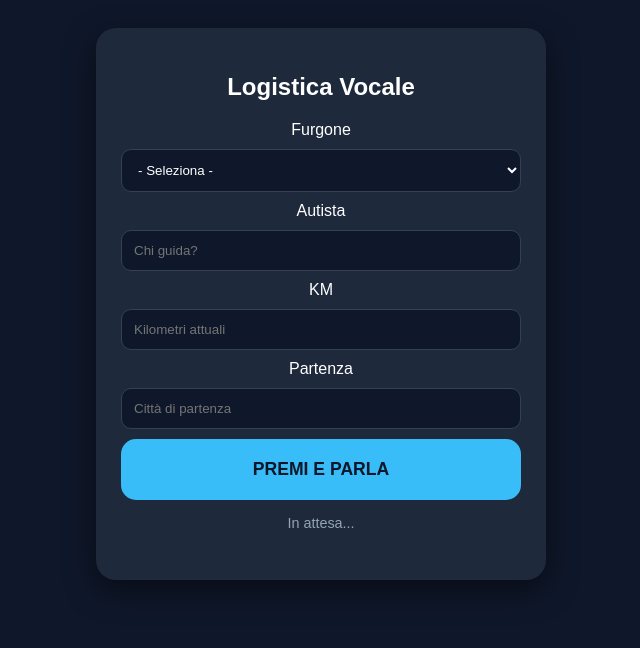
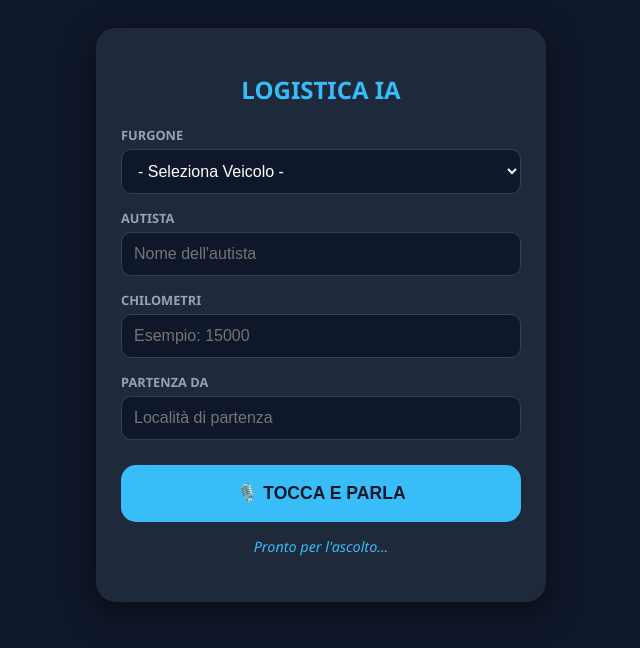
Before and after one commit to valerio121291/furgoni-uscite, a Flask app: page / in a window 1280 px wide. Shown: the top 648 px of the page, without its empty margins (319-959 px from the left). Run offline with Flask 3, Linux system fonts and the light colour scheme.

Commit message:
Update form.html

```diff
--- a/templates/form.html
+++ b/templates/form.html
@@ -2,104 +2,119 @@
 <html lang="it">
 <head>
     <meta charset="UTF-8">
-    <title>Test IA Logistica</title>
+    <meta name="viewport" content="width=device-width, initial-scale=1.0">
+    <title>Logistica Vocale IA</title>
     <style>
-        body { font-family: sans-serif; background: #0f172a; color: white; padding: 20px; text-align: center; }
-        .box { max-width: 400px; margin: auto; background: #1e293b; padding: 25px; border-radius: 20px; box-shadow: 0 10px 30px rgba(0,0,0,0.5); }
-        input, select { width: 100%; padding: 12px; margin: 10px 0; border-radius: 10px; border: 1px solid #334155; background: #0f172a; color: white; box-sizing: border-box; }
-        .mic-btn { background: #38bdf8; color: #0f172a; padding: 20px; width: 100%; border: none; border-radius: 15px; cursor: pointer; font-weight: bold; font-size: 1.1rem; }
-        .recording { background: #ef4444; animation: pulse 1s infinite; }
-        #status { margin-top: 15px; color: #94a3b8; font-size: 0.9rem; min-height: 40px; }
-        @keyframes pulse { 0% { opacity: 1; } 50% { opacity: 0.5; } 100% { opacity: 1; } }
+        body { font-family: 'Segoe UI', sans-serif; background: #0f172a; color: white; padding: 20px; display: flex; justify-content: center; }
+        .box { width: 100%; max-width: 400px; background: #1e293b; padding: 25px; border-radius: 20px; box-shadow: 0 10px 30px rgba(0,0,0,0.5); }
+        h2 { text-align: center; color: #38bdf8; margin-bottom: 20px; }
+        label { display: block; margin-top: 15px; color: #94a3b8; font-size: 0.8rem; font-weight: bold; text-transform: uppercase; }
+        input, select { width: 100%; padding: 12px; margin-top: 5px; border-radius: 10px; border: 1px solid #334155; background: #0f172a; color: white; box-sizing: border-box; font-size: 1rem; }
+        input:focus, select:focus { border-color: #38bdf8; outline: none; }
+        .mic-btn { background: #38bdf8; color: #0f172a; padding: 18px; width: 100%; border: none; border-radius: 15px; cursor: pointer; font-weight: 900; font-size: 1.1rem; margin-top: 25px; text-transform: uppercase; transition: 0.3s; }
+        .mic-btn.recording { background: #ef4444; animation: pulse 1.5s infinite; }
+        #status { margin-top: 15px; color: #38bdf8; font-size: 0.9rem; text-align: center; min-height: 40px; font-style: italic; }
+        @keyframes pulse { 0% { opacity: 1; } 50% { opacity: 0.6; } 100% { opacity: 1; } }
     </style>
 </head>
 <body>
 
 <div class="box">
-    <h2>Logistica Vocale</h2>
+    <h2>LOGISTICA IA</h2>
 
     <label>Furgone</label>
     <select id="targa_select">
-        <option value="">- Seleziona -</option>
+        <option value="">- Seleziona Veicolo -</option>
         <option value="GA087CH">Piccolo (GA087CH)</option>
         <option value="GX942TS">Medio (GX942TS)</option>
         <option value="GG862HC">Grande (GG862HC)</option>
     </select>
 
     <label>Autista</label>
-    <input type="text" id="autista_input" placeholder="Chi guida?">
+    <input type="text" id="autista_input" placeholder="Nome dell'autista">
 
-    <label>KM</label>
-    <input type="number" id="km_input" placeholder="Kilometri attuali">
+    <label>Chilometri</label>
+    <input type="number" id="km_input" placeholder="Esempio: 15000">
 
-    <label>Partenza</label>
-    <input type="text" id="partenza_input" placeholder="Città di partenza">
+    <label>Partenza da</label>
+    <input type="text" id="partenza_input" placeholder="Località di partenza">
 
-    <button class="mic-btn" id="mic-btn">PREMI E PARLA</button>
-    <div id="status">In attesa...</div>
+    <button class="mic-btn" id="micBtn">🎙️ Tocca e Parla</button>
+    <div id="status">Pronto per l'ascolto...</div>
 </div>
 
 <script>
-    const micBtn = document.getElementById('mic-btn');
+    const micBtn = document.getElementById('micBtn');
     const status = document.getElementById('status');
 
     if ('webkitSpeechRecognition' in window) {
         const recognition = new webkitSpeechRecognition();
         recognition.lang = 'it-IT';
-        recognition.interimResults = false;
+        recognition.interimResults = true; // Ti permette di vedere cosa capisce mentre parli
 
         micBtn.onclick = () => {
             recognition.start();
             micBtn.classList.add('recording');
-            status.innerText = "Ti ascolto...";
+            status.innerText = "Ti sto ascoltando...";
         };
 
         recognition.onresult = (event) => {
-            const testo = event.results[0][0].transcript;
+            let transcript = event.results[0][0].transcript;
+            status.innerText = "Capito: " + transcript;
+
+            if (event.results[0].isFinal) {
                 micBtn.classList.remove('recording');
-            status.innerText = "Analisi: " + testo;
+                status.innerText = "Analisi dati con Perplexity...";
 
                 fetch('/elabora_voce', {
                     method: 'POST',
                     headers: {'Content-Type': 'application/json'},
-                body: JSON.stringify({testo: testo})
+                    body: JSON.stringify({testo: transcript})
                 })
                 .then(res => res.json())
                 .then(data => {
-                console.log("DATI IA:", data); // Fondamentale per il debug
+                    console.log("Dati ricevuti:", data);
 
-                // COMPILAZIONE SICURA
-                if(data.targa) {
-                    const select = document.getElementById('targa_select');
-                    select.value = data.targa;
-                    console.log("Impostata Targa:", data.targa);
+                    // 1. Compilazione Targa
+                    if (data.targa) {
+                        document.getElementById('targa_select').value = data.targa;
                     }
 
-                if(data.autista) {
+                    // 2. Compilazione Autista
+                    if (data.autista) {
                         document.getElementById('autista_input').value = data.autista;
-                    console.log("Impostato Autista:", data.autista);
                     }
 
-                if(data.km) {
-                    document.getElementById('km_input').value = data.km;
-                    console.log("Impostati KM:", data.km);
+                    // 3. Compilazione KM (pulizia da testo e simboli)
+                    if (data.km) {
+                        const soloNumeri = data.km.toString().replace(/\D/g, "");
+                        document.getElementById('km_input').value = soloNumeri;
                     }
 
-                if(data.partenza) {
+                    // 4. Compilazione Partenza
+                    if (data.partenza) {
                         document.getElementById('partenza_input').value = data.partenza;
-                    console.log("Impostata Partenza:", data.partenza);
                     }
 
-                status.innerText = "✅ DATI INSERITI!";
+                    status.innerText = "✅ Campi compilati correttamente!";
                 })
                 .catch(err => {
-                status.innerText = "❌ Errore connessione";
-                console.error(err);
+                    status.innerText = "❌ Errore di comunicazione con il server.";
+                    console.error("Errore Fetch:", err);
+                    micBtn.classList.remove('recording');
                 });
+            }
         };
+
+        recognition.onerror = (event) => {
+            micBtn.classList.remove('recording');
+            status.innerText = "Errore microfono: " + event.error;
+        };
+
     } else {
-        status.innerText = "Usa Chrome per parlare.";
+        status.innerText = "Browser non supportato. Usa Chrome o Safari.";
     }
 </script>
+
 </body>
 </html>
```
Lines whose indentation alone changed are shown as unchanged.
